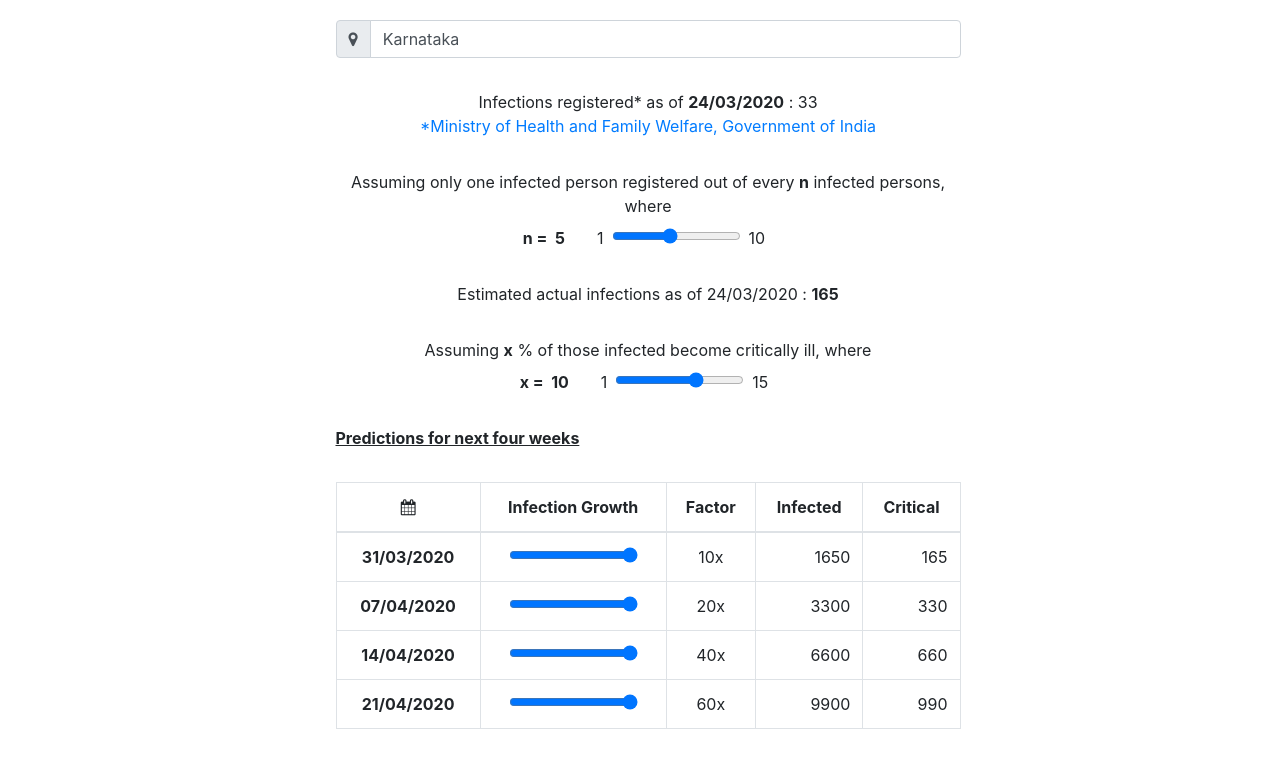
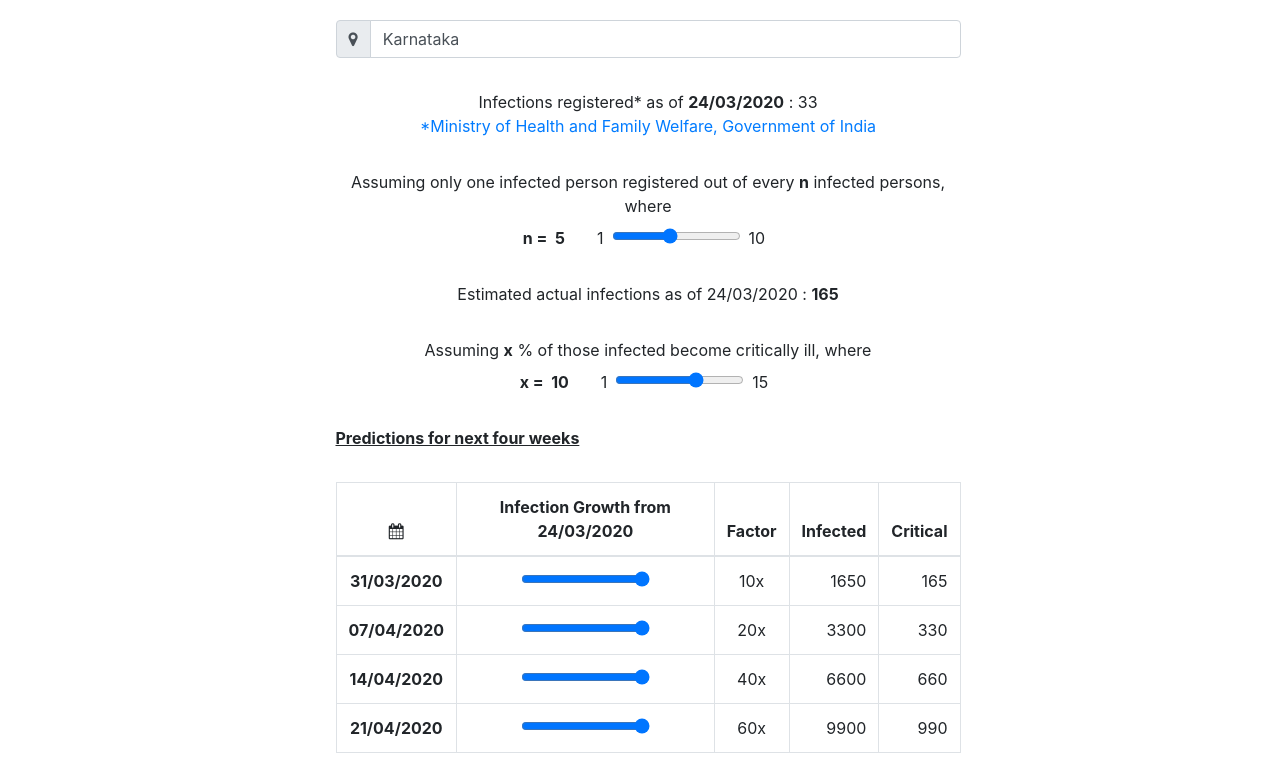
Before and after one commit to mesoscalelab/covid19, a plain HTML site: page index.html in a window 1280 px wide. Shown: the part 71-848 px from the top of the page. Before the commit the page ends 824 px from the top, so only its background shows below. Drawn offline with nearby package versions, Linux system fonts and the light colour scheme.

Commit message:
Add baseline date for infection growth

```diff
--- a/index.html
+++ b/index.html
@@ -202,7 +202,7 @@ var T4_igrowth_def = 60;
           <thead>
             <tr>
               <th class="text-center" scope="col"><div><i class="fa fa-calendar"></i></div></th>
-              <th class="text-center" scope="col">Infection Growth</th>
+              <th class="text-center" scope="col">Infection Growth from <span id="T0-date2">-</span></th>
               <th class="text-center" scope="col">Factor</th>
               <th class="text-center" scope="col">Infected</th>
               <th class="text-center" scope="col">Critical</th>
@@ -331,6 +331,7 @@ function set_stats() {
   document.getElementById("T0-date1").innerHTML          = T0_date;
   document.getElementById("T0-infected").innerHTML       = T0_infected;
   document.getElementById("cric-inf-pct-text").innerHTML = Math.floor(cric_inf_pct);
+  document.getElementById("T0-date2").innerHTML          = T0_date;
 
   document.getElementById("T1-date").innerHTML           = T1_date;
   document.getElementById("T1-igrowth").innerHTML        = Math.floor(T1_igrowth).toString().concat("x");
```
